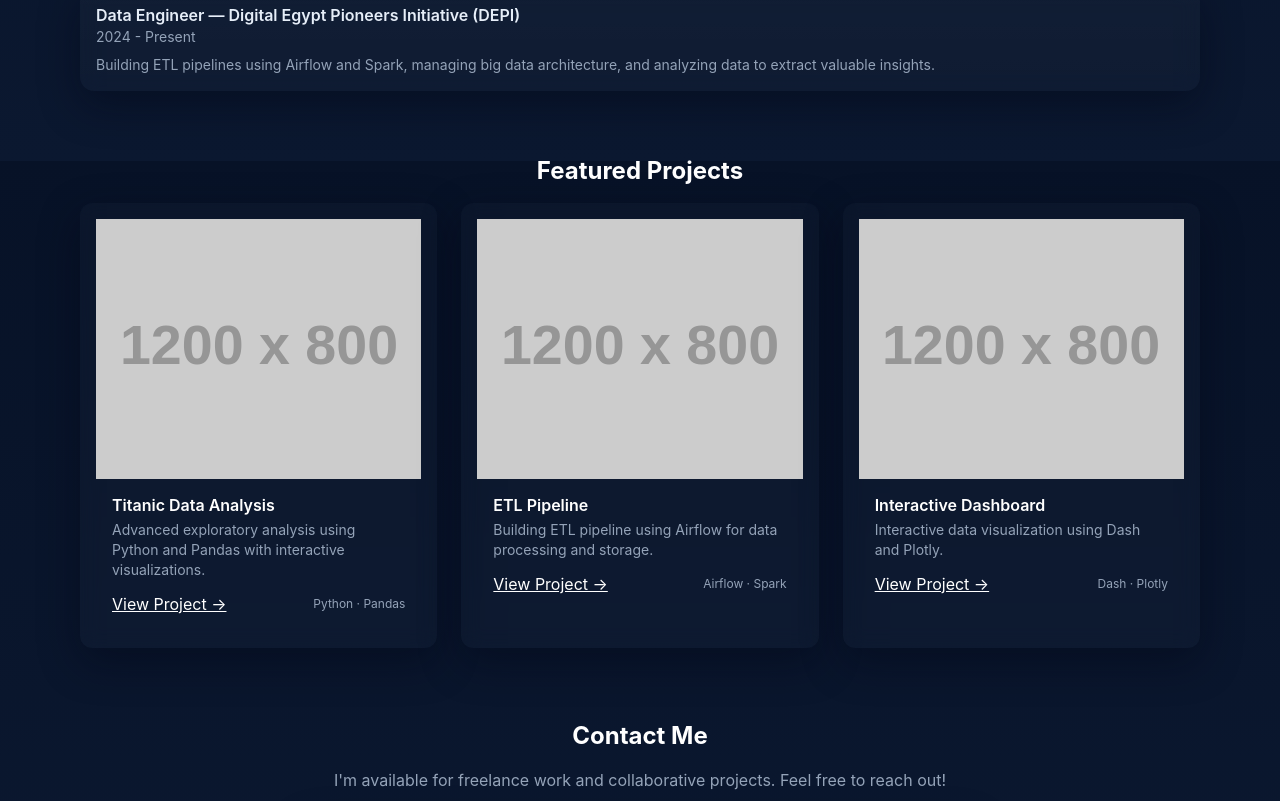
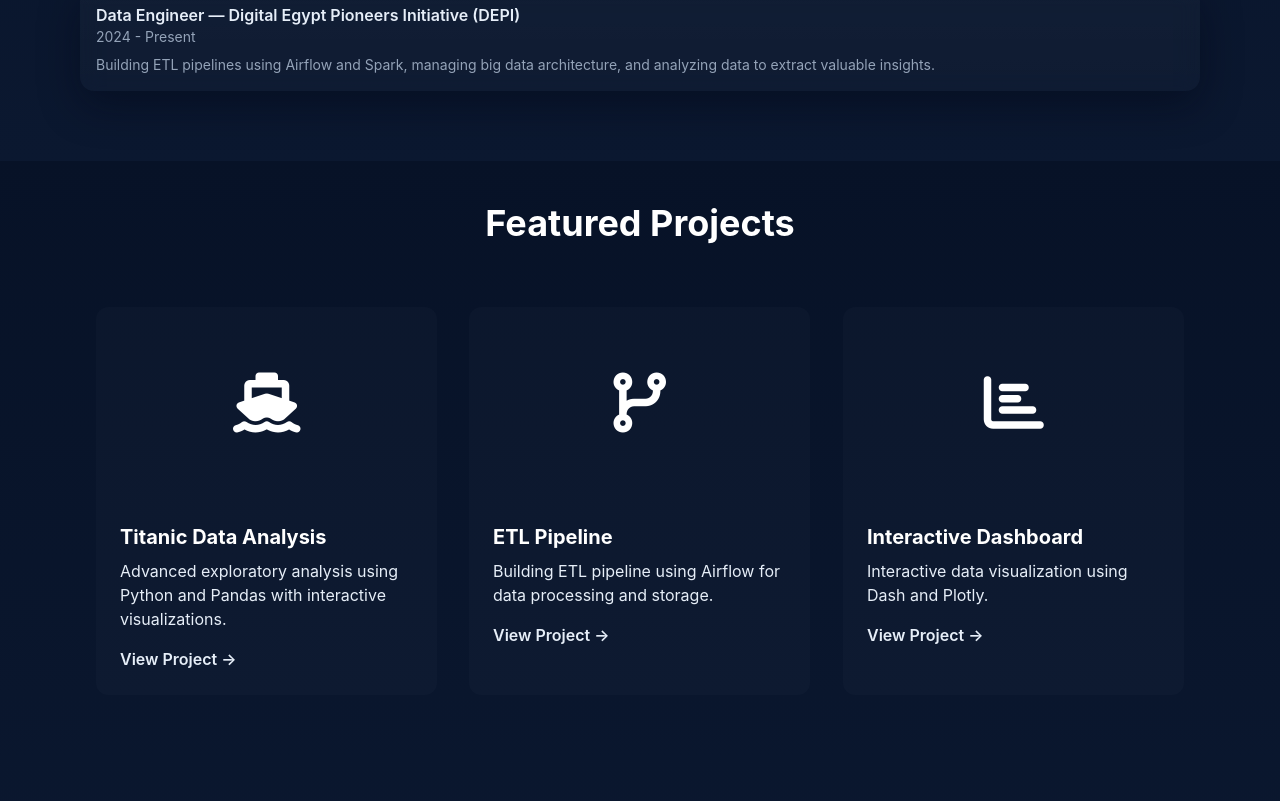
Before and after one commit to shehab-hub-0/Shehab.github1.io, a plain HTML site: page index.html in a window 1280 px wide. Shown: the part 1439-2240 px from the top of the page. Drawn offline with nearby package versions, Linux system fonts and the light colour scheme; placeholder pictures from the web are drawn by us.

Commit message:
Update index.html

```diff
--- a/index.html
+++ b/index.html
@@ -602,48 +602,50 @@
       </div>
     </section>
 
-    <!-- PROJECTS -->
-    <section id="projects" class="py-8" data-aos="fade-up">
-      <h3 class="text-lg sm:text-2xl font-bold mb-4 text-white text-center">Featured Projects</h3>
-      <div class="grid gap-6 sm:grid-cols-2 lg:grid-cols-3">
-        <article class="project-card panel overflow-hidden">
-          <img class="project-thumb" src="https://via.placeholder.com/1200x800?text=Titanic+Data+Analysis" alt="Titanic Data Analysis" loading="lazy">
-          <div class="p-4">
-            <h4 class="font-semibold">Titanic Data Analysis</h4>
-            <p class="muted mt-1 text-sm">Advanced exploratory analysis using Python and Pandas with interactive visualizations.</p>
-            <div class="mt-3 flex items-center justify-between">
-              <a href="https://github.com/shehab-hub-0/titanic-visualization" target="_blank" class="text-white underline">View Project →</a>
-              <div class="text-xs muted">Python · Pandas</div>
-            </div>
+     <!-- Projects -->
+  <section id="projects" class="py-16 md:py-20 px-4">
+    <div class="container mx-auto">
+      <h2 class="text-3xl md:text-4xl font-bold text-center mb-12 md:mb-16" data-aos="fade-up">Featured <span class="section-title">Projects</span></h2>
+
+      <div class="grid md:grid-cols-2 lg:grid-cols-3 gap-6 md:gap-8">
+        <!-- Titanic Data Analysis Project -->
+        <div class="project-card rounded-xl overflow-hidden" data-aos="flip-left">
+          <div class="h-40 md:h-48 bg-gradient-to-r from-primary-light/30 to-secondary-light/30 dark:from-primary-dark/30 dark:to-secondary-dark/30 flex items-center justify-center">
+            <i class="fas fa-ship text-5xl md:text-6xl text-white"></i>
           </div>
-        </article>
+          <div class="p-4 md:p-6">
+            <h3 class="text-lg md:text-xl font-bold mb-2">Titanic Data Analysis</h3>
+            <p class="text-dark-light/70 dark:text-light-dark/70 mb-4 text-sm md:text-base">Advanced exploratory analysis using Python and Pandas with interactive visualizations.</p>
+            <a href="https://github.com/shehab-hub-0/titanic-visualization" class="text-primary-light dark:text-primary-dark font-semibold hover:underline text-sm md:text-base">View Project →</a>
+          </div>
+        </div>
 
-        <article class="project-card panel overflow-hidden">
-          <img class="project-thumb" src="https://via.placeholder.com/1200x800?text=ETL+Pipeline" alt="ETL Pipeline" loading="lazy">
-          <div class="p-4">
-            <h4 class="font-semibold">ETL Pipeline</h4>
-            <p class="muted mt-1 text-sm">Building ETL pipeline using Airflow for data processing and storage.</p>
-            <div class="mt-3 flex items-center justify-between">
-              <a href="https://github.com/shehab-hub-0/ETL-Pipeline" target="_blank" class="text-white underline">View Project →</a>
-              <div class="text-xs muted">Airflow · Spark</div>
-            </div>
+        <!-- ETL Pipeline Project -->
+        <div class="project-card rounded-xl overflow-hidden" data-aos="flip-left" data-aos-delay="100">
+          <div class="h-40 md:h-48 bg-gradient-to-r from-secondary-light/30 to-primary-light/30 dark:from-secondary-dark/30 dark:to-primary-dark/30 flex items-center justify-center">
+            <i class="fas fa-code-branch text-5xl md:text-6xl text-white"></i>
           </div>
-        </article>
+          <div class="p-4 md:p-6">
+            <h3 class="text-lg md:text-xl font-bold mb-2">ETL Pipeline</h3>
+            <p class="text-dark-light/70 dark:text-light-dark/70 mb-4 text-sm md:text-base">Building ETL pipeline using Airflow for data processing and storage.</p>
+            <a href="https://github.com/shehab-hub-0/ETL-Pipeline" class="text-primary-light dark:text-primary-dark font-semibold hover:underline text-sm md:text-base">View Project →</a>
+          </div>
+        </div>
 
-        <article class="project-card panel overflow-hidden">
-          <img class="project-thumb" src="https://via.placeholder.com/1200x800?text=Interactive+Dashboard" alt="Interactive Dashboard" loading="lazy">
-          <div class="p-4">
-            <h4 class="font-semibold">Interactive Dashboard</h4>
-            <p class="muted mt-1 text-sm">Interactive data visualization using Dash and Plotly.</p>
-            <div class="mt-3 flex items-center justify-between">
-              <a href="https://github.com/shehab-hub-0/Interactive-Dashboard" target="_blank" class="text-white underline">View Project →</a>
-              <div class="text-xs muted">Dash · Plotly</div>
-            </div>
+        <!-- Interactive Dashboard Project -->
+        <div class="project-card rounded-xl overflow-hidden" data-aos="flip-left" data-aos-delay="200">
+          <div class="h-40 md:h-48 bg-gradient-to-r from-primary-light/30 to-secondary-light/30 dark:from-primary-dark/30 dark:to-secondary-dark/30 flex items-center justify-center">
+            <i class="fas fa-chart-bar text-5xl md:text-6xl text-white"></i>
           </div>
-        </article>
+          <div class="p-4 md:p-6">
+            <h3 class="text-lg md:text-xl font-bold mb-2">Interactive Dashboard</h3>
+            <p class="text-dark-light/70 dark:text-light-dark/70 mb-4 text-sm md:text-base">Interactive data visualization using Dash and Plotly.</p>
+            <a href="https://github.com/shehab-hub-0/Interactive-Dashboard" class="text-primary-light dark:text-primary-dark font-semibold hover:underline text-sm md:text-base">View Project →</a>
+          </div>
+        </div>
       </div>
-    </section>
-
+    </div>
+  </section>
     <!-- CONTACT -->
     <section id="contact" class="py-10" data-aos="fade-up">
       <h3 class="text-lg sm:text-2xl font-bold mb-4 text-white text-center">Contact Me</h3>
```
